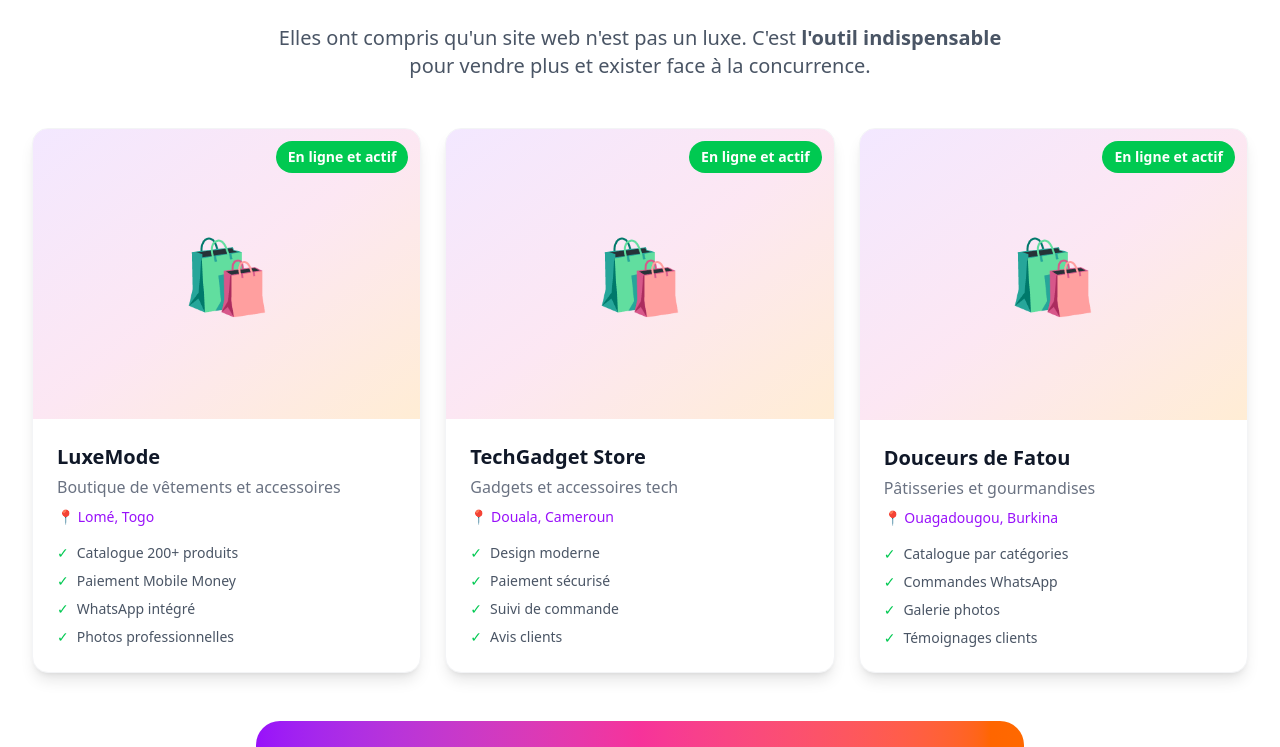
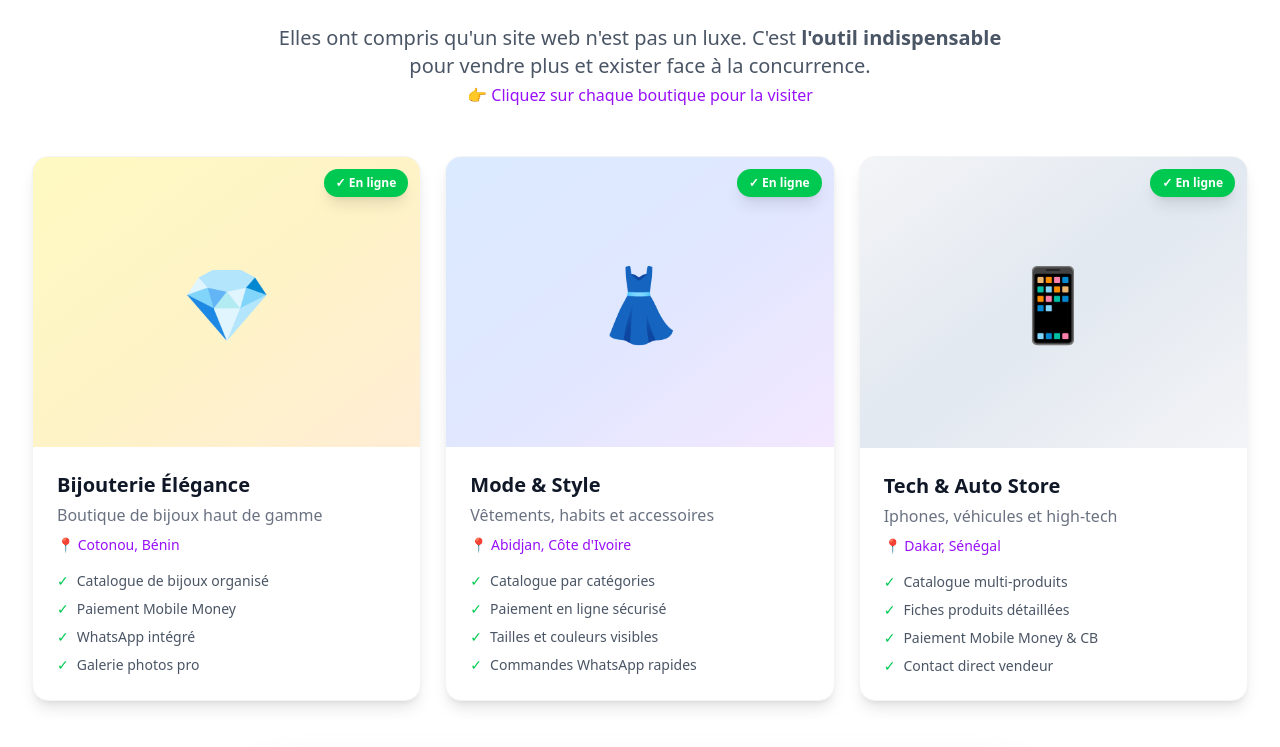
Before and after one commit to PATAWALA/LandingPage-Ecommerce, a Next.js app: page / in a window 1280 px wide. Shown: the part 5440-6187 px from the top of the page. Built offline with nearby package versions, Linux system fonts and the light colour scheme.

Commit message:
5 update

```diff
--- a/pages/index.tsx
+++ b/pages/index.tsx
@@ -639,36 +639,142 @@ export default function Home() {
       </h2>
       <p className="text-xl text-gray-600 max-w-3xl mx-auto">
         Elles ont compris qu'un site web n'est pas un luxe. C'est <strong>l'outil indispensable</strong> pour vendre plus et exister face à la concurrence.
+        <br/><span className="text-base text-purple-600 font-medium">👉 Cliquez sur chaque boutique pour la visiter</span>
       </p>
     </div>
 
     <div className="grid grid-cols-1 md:grid-cols-3 gap-6 mb-12">
-            {exampleSites.map((site, index) => (
-              <div key={index} className="bg-white rounded-2xl overflow-hidden shadow-lg hover:shadow-xl transition-all border border-gray-100">
-                <div className="aspect-[4/3] bg-gradient-to-br from-purple-100 via-pink-100 to-orange-100 flex items-center justify-center relative">
-                  <div className="text-7xl">🛍️</div>
-                  <div className="absolute top-3 right-3 bg-green-500 text-white text-sm px-3 py-1.5 rounded-full font-bold">
-                    {site.status}
+      {/* Boutique 1 - Bijoux */}
+      <a
+        href="https://bijoux-example.com"
+        target="_blank"
+        rel="noopener noreferrer"
+        className="group bg-white rounded-2xl overflow-hidden shadow-lg hover:shadow-2xl transition-all border border-gray-100 hover:border-purple-300 hover:-translate-y-1 cursor-pointer"
+      >
+        <div className="aspect-[4/3] bg-gradient-to-br from-yellow-100 via-amber-100 to-orange-100 flex items-center justify-center relative overflow-hidden">
+          <div className="text-7xl group-hover:scale-110 transition-transform">💎</div>
+          <div className="absolute top-3 right-3 bg-green-500 text-white text-xs px-3 py-1.5 rounded-full font-bold shadow-lg">
+            ✓ En ligne
+          </div>
+          <div className="absolute inset-0 bg-black/0 group-hover:bg-black/10 transition-all flex items-center justify-center">
+            <span className="text-white font-bold text-lg opacity-0 group-hover:opacity-100 transition-all bg-black/50 px-4 py-2 rounded-full">
+              Visiter la boutique →
+            </span>
           </div>
         </div>
         <div className="p-5 md:p-6">
-                  <h3 className="text-xl font-bold text-gray-900 mb-1">{site.name}</h3>
-                  <p className="text-gray-500 text-base mb-2">{site.description}</p>
-                  <p className="text-sm text-purple-600 font-medium mb-4">📍 {site.location}</p>
+          <h3 className="text-xl font-bold text-gray-900 mb-1">Bijouterie Élégance</h3>
+          <p className="text-gray-500 text-base mb-2">Boutique de bijoux haut de gamme</p>
+          <p className="text-sm text-purple-600 font-medium mb-4">📍 Cotonou, Bénin</p>
           <div className="space-y-2">
-                    {site.features.map((feature, i) => (
-                      <div key={i} className="flex items-center gap-2 text-sm">
+            <div className="flex items-center gap-2 text-sm">
               <span className="text-green-500">✓</span>
-                        <span className="text-gray-600">{feature}</span>
+              <span className="text-gray-600">Catalogue de bijoux organisé</span>
             </div>
-                    ))}
+            <div className="flex items-center gap-2 text-sm">
+              <span className="text-green-500">✓</span>
+              <span className="text-gray-600">Paiement Mobile Money</span>
+            </div>
+            <div className="flex items-center gap-2 text-sm">
+              <span className="text-green-500">✓</span>
+              <span className="text-gray-600">WhatsApp intégré</span>
+            </div>
+            <div className="flex items-center gap-2 text-sm">
+              <span className="text-green-500">✓</span>
+              <span className="text-gray-600">Galerie photos pro</span>
             </div>
           </div>
         </div>
-            ))}
+      </a>
+
+      {/* Boutique 2 - Vêtements */}
+      <a
+        href="https://vetements-example.com"
+        target="_blank"
+        rel="noopener noreferrer"
+        className="group bg-white rounded-2xl overflow-hidden shadow-lg hover:shadow-2xl transition-all border border-gray-100 hover:border-purple-300 hover:-translate-y-1 cursor-pointer"
+      >
+        <div className="aspect-[4/3] bg-gradient-to-br from-blue-100 via-indigo-100 to-purple-100 flex items-center justify-center relative overflow-hidden">
+          <div className="text-7xl group-hover:scale-110 transition-transform">👗</div>
+          <div className="absolute top-3 right-3 bg-green-500 text-white text-xs px-3 py-1.5 rounded-full font-bold shadow-lg">
+            ✓ En ligne
+          </div>
+          <div className="absolute inset-0 bg-black/0 group-hover:bg-black/10 transition-all flex items-center justify-center">
+            <span className="text-white font-bold text-lg opacity-0 group-hover:opacity-100 transition-all bg-black/50 px-4 py-2 rounded-full">
+              Visiter la boutique →
+            </span>
+          </div>
+        </div>
+        <div className="p-5 md:p-6">
+          <h3 className="text-xl font-bold text-gray-900 mb-1">Mode & Style</h3>
+          <p className="text-gray-500 text-base mb-2">Vêtements, habits et accessoires</p>
+          <p className="text-sm text-purple-600 font-medium mb-4">📍 Abidjan, Côte d'Ivoire</p>
+          <div className="space-y-2">
+            <div className="flex items-center gap-2 text-sm">
+              <span className="text-green-500">✓</span>
+              <span className="text-gray-600">Catalogue par catégories</span>
+            </div>
+            <div className="flex items-center gap-2 text-sm">
+              <span className="text-green-500">✓</span>
+              <span className="text-gray-600">Paiement en ligne sécurisé</span>
+            </div>
+            <div className="flex items-center gap-2 text-sm">
+              <span className="text-green-500">✓</span>
+              <span className="text-gray-600">Tailles et couleurs visibles</span>
+            </div>
+            <div className="flex items-center gap-2 text-sm">
+              <span className="text-green-500">✓</span>
+              <span className="text-gray-600">Commandes WhatsApp rapides</span>
+            </div>
+          </div>
+        </div>
+      </a>
+
+      {/* Boutique 3 - Iphones & Véhicules */}
+      <a
+        href="https://multi-example.com"
+        target="_blank"
+        rel="noopener noreferrer"
+        className="group bg-white rounded-2xl overflow-hidden shadow-lg hover:shadow-2xl transition-all border border-gray-100 hover:border-purple-300 hover:-translate-y-1 cursor-pointer"
+      >
+        <div className="aspect-[4/3] bg-gradient-to-br from-gray-100 via-slate-200 to-gray-100 flex items-center justify-center relative overflow-hidden">
+          <div className="text-7xl group-hover:scale-110 transition-transform">📱</div>
+          <div className="absolute top-3 right-3 bg-green-500 text-white text-xs px-3 py-1.5 rounded-full font-bold shadow-lg">
+            ✓ En ligne
+          </div>
+          <div className="absolute inset-0 bg-black/0 group-hover:bg-black/10 transition-all flex items-center justify-center">
+            <span className="text-white font-bold text-lg opacity-0 group-hover:opacity-100 transition-all bg-black/50 px-4 py-2 rounded-full">
+              Visiter la boutique →
+            </span>
+          </div>
+        </div>
+        <div className="p-5 md:p-6">
+          <h3 className="text-xl font-bold text-gray-900 mb-1">Tech & Auto Store</h3>
+          <p className="text-gray-500 text-base mb-2">Iphones, véhicules et high-tech</p>
+          <p className="text-sm text-purple-600 font-medium mb-4">📍 Dakar, Sénégal</p>
+          <div className="space-y-2">
+            <div className="flex items-center gap-2 text-sm">
+              <span className="text-green-500">✓</span>
+              <span className="text-gray-600">Catalogue multi-produits</span>
+            </div>
+            <div className="flex items-center gap-2 text-sm">
+              <span className="text-green-500">✓</span>
+              <span className="text-gray-600">Fiches produits détaillées</span>
+            </div>
+            <div className="flex items-center gap-2 text-sm">
+              <span className="text-green-500">✓</span>
+              <span className="text-gray-600">Paiement Mobile Money & CB</span>
+            </div>
+            <div className="flex items-center gap-2 text-sm">
+              <span className="text-green-500">✓</span>
+              <span className="text-gray-600">Contact direct vendeur</span>
+            </div>
+          </div>
+        </div>
+      </a>
     </div>
 
-          <div className="bg-gradient-to-r from-purple-600 via-pink-500 to-orange-500 rounded-3xl p-8 md:p-12 text-white text-center max-w-3xl mx-auto">
+    <div className="bg-gradient-to-r from-purple-600 via-pink-500 to-orange-500 rounded-3xl p-8 md:p-12 text-white text-center max-w-3xl mx-auto shadow-2xl">
       <div className="text-5xl mb-4">💡</div>
       <h3 className="text-2xl md:text-3xl font-extrabold mb-4">
         La seule différence entre ces entreprises et vous ?
@@ -677,14 +783,21 @@ export default function Home() {
         Elles ont fait le choix d'être visibles. <strong>Elles ne sont pas meilleures que vous.</strong>
         Elles ont juste compris avant vous.
       </p>
+
       <a
         href={whatsappLink}
         target="_blank"
         rel="noopener noreferrer"
-              className="inline-flex items-center gap-3 bg-white text-purple-600 px-8 py-4 rounded-full text-lg font-bold hover:shadow-2xl transition-all"
+        className="group relative inline-flex items-center justify-center gap-2 w-full sm:w-auto bg-white text-purple-600 px-5 py-3.5 rounded-2xl text-base font-bold hover:shadow-2xl transition-all active:scale-95"
       >
-              <span>💬</span>
-              Je veux la même chose pour mon business
+        <span className="text-xl">💬</span>
+        <span className="text-left">
+          <span className="block">Je veux la même chose pour mon business</span>
+          <span className="block text-xs text-purple-400 font-normal">Parlez-moi de votre projet • Sans engagement</span>
+        </span>
+        <span className="absolute -top-2 -right-2 bg-red-500 text-white text-xs px-2 py-0.5 rounded-full font-bold animate-pulse">
+          GRATUIT
+        </span>
       </a>
     </div>
   </div>
```
Lines whose indentation alone changed are shown as unchanged.
